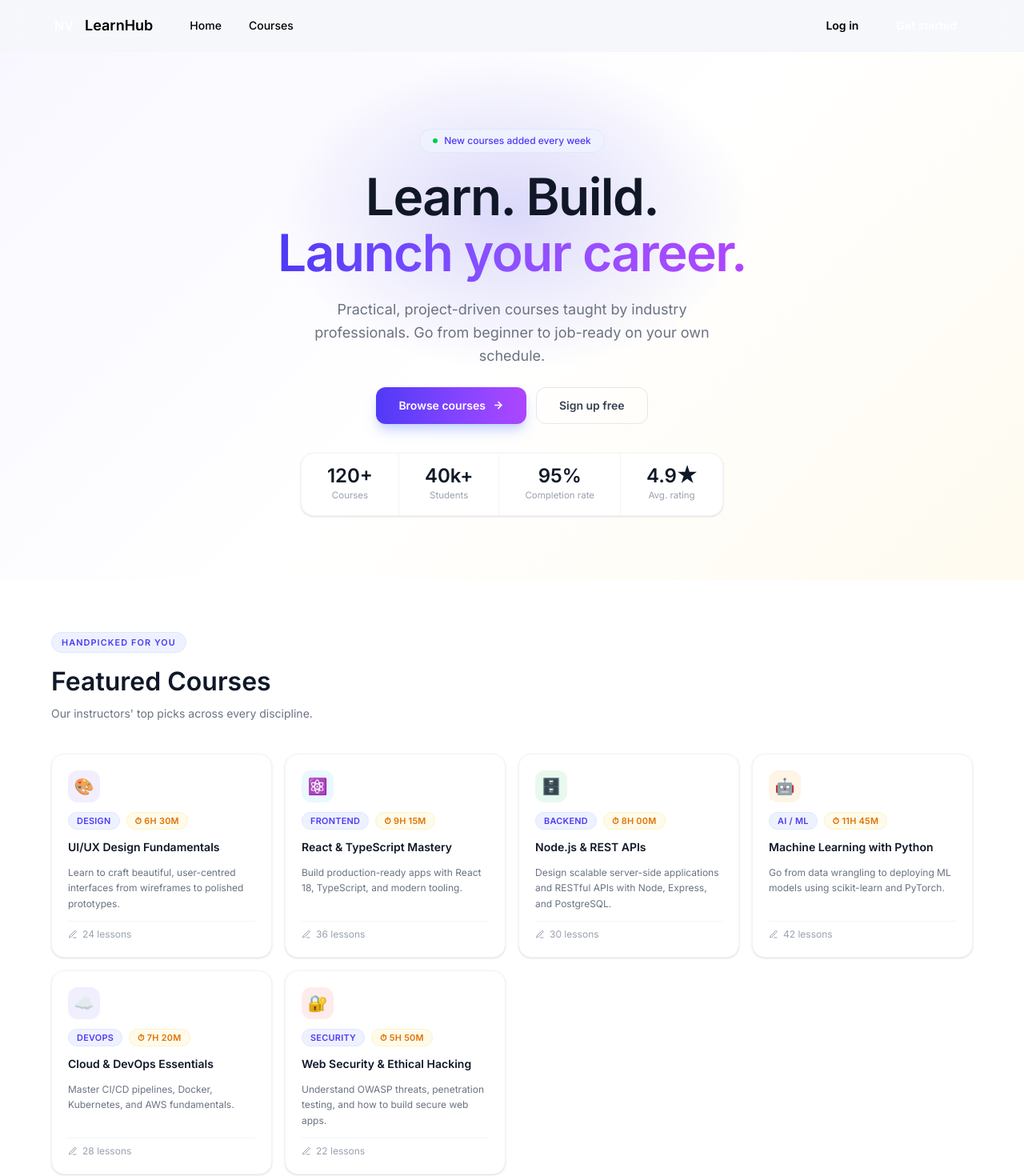
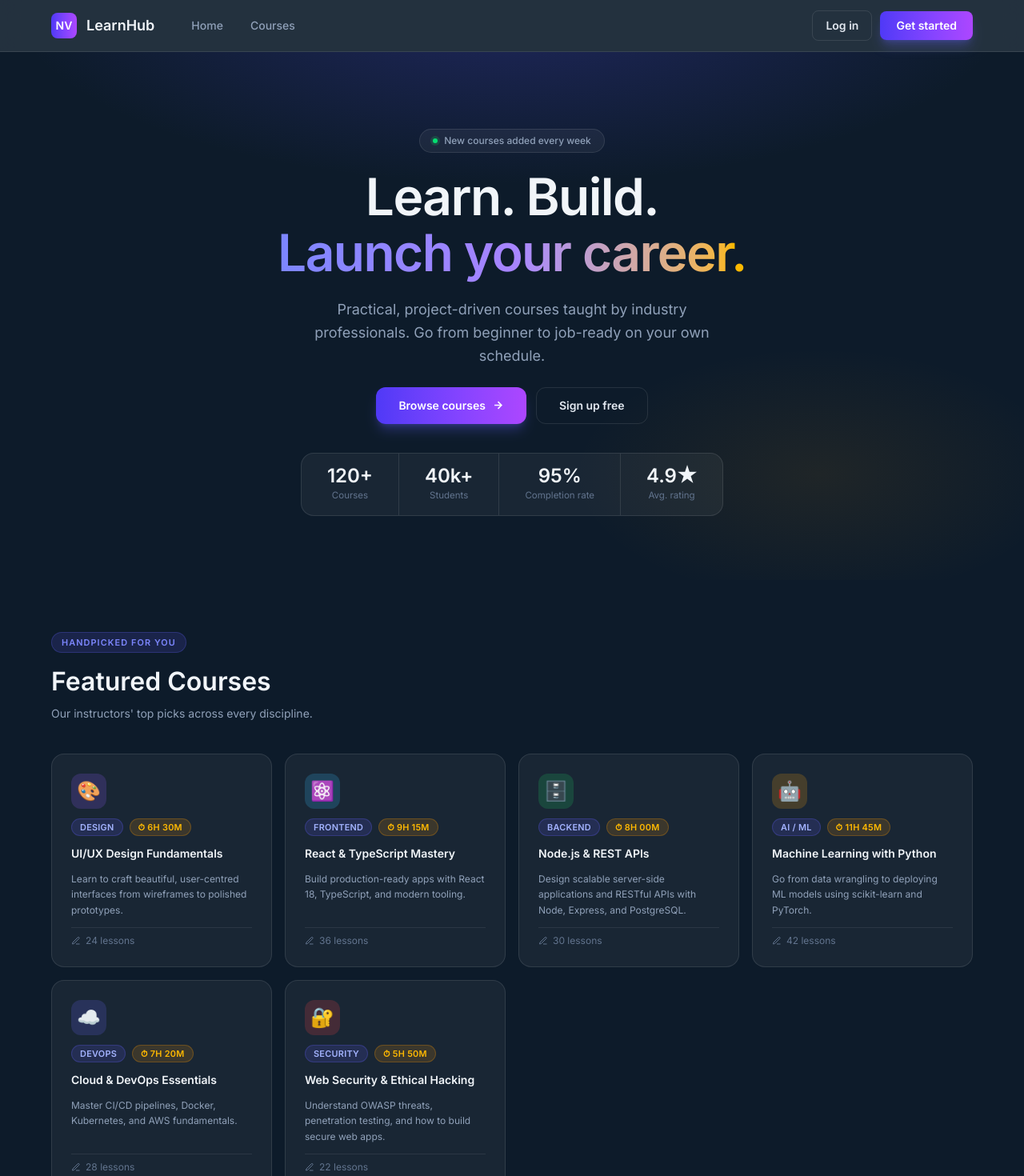
Before and after one commit to ReactCapstone/OnlineLearningPlatform_FE, a React (Vite) app: page /home in a window 1280 px wide. Shown: the top 1470 px of the page at 80% size. Built offline with nearby package versions, Linux system fonts and the light colour scheme.

Commit message:
upgraded login page and navbar to have dark theme

```diff
--- a/src/components/Navbar.tsx
+++ b/src/components/Navbar.tsx
@@ -10,15 +10,15 @@ export default function Navbar() {
   const [open, setOpen] = useState(false)
 
   return (
-    <header className="sticky top-0 z-100 bg-navy/85 backdrop-blur-md border-b border-white/8">
+    <header className="sticky top-0 z-50 bg-[#0D1B2A]/90 backdrop-blur-md border-b border-white/10" style={{ fontFamily: "'Inter', sans-serif" }}>
       <div className="max-w-[1200px] mx-auto px-6 h-16 flex items-center gap-8">
 
         {/* Logo */}
-        <Link to="/" className="flex items-center gap-1.5 shrink-0">
-          <span className="flex items-center justify-center w-8 h-8 bg-indigo text-white font-display font-extrabold text-base rounded-lg">
+        <Link to="/" className="flex items-center gap-2 shrink-0">
+          <span className="flex items-center justify-center w-8 h-8 bg-gradient-to-r from-indigo-600 to-purple-500 text-white font-extrabold text-sm rounded-lg">
             NV
           </span>
-          <span className="font-display font-bold text-lg text-white-soft ml-1">
+          <span className="font-bold text-lg text-slate-100 ml-1">
             LearnHub
           </span>
         </Link>
@@ -33,8 +33,8 @@ export default function Navbar() {
               className={({ isActive }) =>
                 `px-3.5 py-1.5 rounded-md text-sm font-medium transition-colors duration-150
                 ${isActive
-                  ? 'text-white-soft bg-white/8'
-                  : 'text-muted hover:text-white-soft hover:bg-white/6'
+                  ? 'text-slate-100 bg-white/10'
+                  : 'text-slate-400 hover:text-slate-100 hover:bg-white/6'
                 }`
               }
             >
@@ -47,13 +47,13 @@ export default function Navbar() {
         <div className="hidden md:flex items-center gap-2.5 ml-auto">
           <Link
             to="/login"
-            className="px-4 py-2 rounded-lg text-sm font-semibold text-white-soft border border-white/8 hover:border-white/30 hover:bg-white/5 transition-all duration-200"
+            className="px-4 py-2 rounded-lg text-sm font-semibold text-slate-200 border border-white/10 hover:border-white/30 hover:bg-white/5 transition-all duration-200"
           >
             Log in
           </Link>
           <Link
-            to="/profile"
-            className="px-5 py-2 rounded-lg text-sm font-semibold text-white bg-indigo hover:bg-indigo-light hover:-translate-y-px hover:shadow-lg hover:shadow-indigo/40 transition-all duration-200"
+            to="/register"
+            className="px-5 py-2 rounded-lg text-sm font-semibold text-white bg-gradient-to-r from-indigo-600 to-purple-500 hover:from-indigo-500 hover:to-purple-400 hover:-translate-y-px shadow-lg shadow-indigo-500/30 transition-all duration-200"
           >
             Get started
           </Link>
@@ -65,15 +65,15 @@ export default function Navbar() {
           onClick={() => setOpen(!open)}
           aria-label="Toggle menu"
         >
-          <span className={`block w-5.5 h-0.5 bg-white-soft rounded transition-all duration-200 ${open ? 'rotate-45 translate-y-2' : ''}`} />
-          <span className={`block w-5.5 h-0.5 bg-white-soft rounded transition-all duration-200 ${open ? 'opacity-0' : ''}`} />
-          <span className={`block w-5.5 h-0.5 bg-white-soft rounded transition-all duration-200 ${open ? '-rotate-45 -translate-y-2' : ''}`} />
+          <span className={`block w-5 h-0.5 bg-slate-200 rounded transition-all duration-200 ${open ? 'rotate-45 translate-y-2' : ''}`} />
+          <span className={`block w-5 h-0.5 bg-slate-200 rounded transition-all duration-200 ${open ? 'opacity-0' : ''}`} />
+          <span className={`block w-5 h-0.5 bg-slate-200 rounded transition-all duration-200 ${open ? '-rotate-45 -translate-y-2' : ''}`} />
         </button>
       </div>
 
       {/* Mobile drawer */}
       {open && (
-        <div className="md:hidden flex flex-col gap-1 px-6 pt-3 pb-5 border-t border-white/8">
+        <div className="md:hidden flex flex-col gap-1 px-6 pt-3 pb-5 border-t border-white/10 bg-[#0D1B2A]">
           {NAV_LINKS.map(({ to, label }) => (
             <NavLink
               key={to}
@@ -82,8 +82,8 @@ export default function Navbar() {
               className={({ isActive }) =>
                 `px-3.5 py-2.5 rounded-lg text-sm font-medium transition-colors duration-150
                 ${isActive
-                  ? 'text-white-soft bg-white/8'
-                  : 'text-muted hover:text-white-soft hover:bg-white/6'
+                  ? 'text-slate-100 bg-white/10'
+                  : 'text-slate-400 hover:text-slate-100 hover:bg-white/6'
                 }`
               }
               onClick={() => setOpen(false)}
@@ -94,14 +94,14 @@ export default function Navbar() {
           <div className="flex gap-2.5 mt-3">
             <Link
               to="/login"
-              className="px-4 py-2 rounded-lg text-sm font-semibold text-white-soft border border-white/8 hover:bg-white/5 transition-all duration-200"
+              className="px-4 py-2 rounded-lg text-sm font-semibold text-slate-200 border border-white/10 hover:bg-white/5 transition-all duration-200"
               onClick={() => setOpen(false)}
             >
               Log in
             </Link>
             <Link
-              to="/profile"
-              className="px-5 py-2 rounded-lg text-sm font-semibold text-white bg-indigo hover:bg-indigo-light transition-all duration-200"
+              to="/register"
+              className="px-5 py-2 rounded-lg text-sm font-semibold text-white bg-gradient-to-r from-indigo-600 to-purple-500 hover:from-indigo-500 hover:to-purple-400 transition-all duration-200"
               onClick={() => setOpen(false)}
             >
               Get started
--- a/src/pages/Home.tsx
+++ b/src/pages/Home.tsx
@@ -15,7 +15,7 @@ const FEATURED_COURSES: Course[] = [
   {
     id: 1,
     icon: '🎨',
-    iconBg: 'rgba(139,92,246,0.1)',
+    iconBg: 'rgba(139,92,246,0.2)',
     category: 'Design',
     title: 'UI/UX Design Fundamentals',
     description: 'Learn to craft beautiful, user-centred interfaces from wireframes to polished prototypes.',
@@ -25,7 +25,7 @@ const FEATURED_COURSES: Course[] = [
   {
     id: 2,
     icon: '⚛️',
-    iconBg: 'rgba(56,189,248,0.1)',
+    iconBg: 'rgba(56,189,248,0.2)',
     category: 'Frontend',
     title: 'React & TypeScript Mastery',
     description: 'Build production-ready apps with React 18, TypeScript, and modern tooling.',
@@ -35,7 +35,7 @@ const FEATURED_COURSES: Course[] = [
   {
     id: 3,
     icon: '🗄️',
-    iconBg: 'rgba(34,197,94,0.1)',
+    iconBg: 'rgba(34,197,94,0.2)',
     category: 'Backend',
     title: 'Node.js & REST APIs',
     description: 'Design scalable server-side applications and RESTful APIs with Node, Express, and PostgreSQL.',
@@ -45,7 +45,7 @@ const FEATURED_COURSES: Course[] = [
   {
     id: 4,
     icon: '🤖',
-    iconBg: 'rgba(245,158,11,0.1)',
+    iconBg: 'rgba(245,158,11,0.2)',
     category: 'AI / ML',
     title: 'Machine Learning with Python',
     description: 'Go from data wrangling to deploying ML models using scikit-learn and PyTorch.',
@@ -55,7 +55,7 @@ const FEATURED_COURSES: Course[] = [
   {
     id: 5,
     icon: '☁️',
-    iconBg: 'rgba(99,102,241,0.1)',
+    iconBg: 'rgba(99,102,241,0.2)',
     category: 'DevOps',
     title: 'Cloud & DevOps Essentials',
     description: 'Master CI/CD pipelines, Docker, Kubernetes, and AWS fundamentals.',
@@ -65,7 +65,7 @@ const FEATURED_COURSES: Course[] = [
   {
     id: 6,
     icon: '🔐',
-    iconBg: 'rgba(239,68,68,0.1)',
+    iconBg: 'rgba(239,68,68,0.2)',
     category: 'Security',
     title: 'Web Security & Ethical Hacking',
     description: 'Understand OWASP threats, penetration testing, and how to build secure web apps.',
@@ -78,7 +78,7 @@ const POPULAR_COURSES: Course[] = [
   {
     id: 7,
     icon: '📊',
-    iconBg: 'rgba(20,184,166,0.1)',
+    iconBg: 'rgba(20,184,166,0.2)',
     category: 'Data',
     title: 'Data Analysis with Pandas',
     description: 'Turn raw datasets into actionable insights using Python, Pandas, and Matplotlib.',
@@ -88,7 +88,7 @@ const POPULAR_COURSES: Course[] = [
   {
     id: 8,
     icon: '📱',
-    iconBg: 'rgba(236,72,153,0.1)',
+    iconBg: 'rgba(236,72,153,0.2)',
     category: 'Mobile',
     title: 'React Native: Mobile Apps',
     description: 'Build cross-platform iOS and Android apps with a single React Native codebase.',
@@ -98,7 +98,7 @@ const POPULAR_COURSES: Course[] = [
   {
     id: 9,
     icon: '🌐',
-    iconBg: 'rgba(251,146,60,0.1)',
+    iconBg: 'rgba(251,146,60,0.2)',
     category: 'Frontend',
     title: 'Modern CSS & Animations',
     description: 'Deep-dive into CSS Grid, custom properties, and scroll-driven animations.',
@@ -108,7 +108,7 @@ const POPULAR_COURSES: Course[] = [
   {
     id: 10,
     icon: '🧩',
-    iconBg: 'rgba(167,139,250,0.1)',
+    iconBg: 'rgba(167,139,250,0.2)',
     category: 'Algorithms',
     title: 'Data Structures & Algorithms',
     description: 'Crack technical interviews and level up your problem-solving with DSA in JavaScript.',
@@ -118,7 +118,7 @@ const POPULAR_COURSES: Course[] = [
   {
     id: 11,
     icon: '🛒',
-    iconBg: 'rgba(251,191,36,0.1)',
+    iconBg: 'rgba(251,191,36,0.2)',
     category: 'Fullstack',
     title: 'Build an E-Commerce App',
     description: 'A project-based course building a full-stack shop with Next.js, Prisma, and Stripe.',
@@ -128,7 +128,7 @@ const POPULAR_COURSES: Course[] = [
   {
     id: 12,
     icon: '🎙️',
-    iconBg: 'rgba(52,211,153,0.1)',
+    iconBg: 'rgba(52,211,153,0.2)',
     category: 'Soft Skills',
     title: 'Tech Communication & Writing',
     description: 'Write clear documentation, give compelling tech talks, and lead effective code reviews.',
@@ -140,36 +140,48 @@ const POPULAR_COURSES: Course[] = [
 const STATS = [
   { value: '120+', label: 'Courses' },
   { value: '40k+', label: 'Students' },
-  { value: '95%', label: 'Completion rate' },
+  { value: '95%',  label: 'Completion rate' },
   { value: '4.9★', label: 'Avg. rating' },
 ]
 
 function CourseCard({ course }: { course: Course }) {
   return (
-    <div className="flex flex-col gap-3 p-5 bg-white border border-gray-100 rounded-2xl shadow-sm hover:-translate-y-1 hover:shadow-md transition-all duration-200 cursor-default">
+    <div className="flex flex-col gap-3 p-6 bg-white/5 border border-white/10 rounded-2xl cursor-default transition-all duration-200 hover:-translate-y-1 hover:border-indigo-500/40 hover:shadow-xl hover:shadow-indigo-500/10">
       <div
-        className="w-10 h-10 rounded-xl flex items-center justify-center text-xl shrink-0"
+        className="w-11 h-11 rounded-xl flex items-center justify-center text-2xl shrink-0"
         style={{ background: course.iconBg }}
       >
         {course.icon}
       </div>
       <div className="flex items-center gap-2 flex-wrap">
-        <span className="text-[0.68rem] font-semibold tracking-wide uppercase px-2.5 py-0.5 rounded-full bg-indigo-50 text-indigo-600 border border-indigo-100">
+        <span className="text-[0.68rem] font-semibold tracking-wide uppercase px-2.5 py-0.5 rounded-full bg-indigo-500/15 text-indigo-300 border border-indigo-500/25">
           {course.category}
         </span>
-        <span className="text-[0.68rem] font-semibold tracking-wide uppercase px-2.5 py-0.5 rounded-full bg-amber-50 text-amber-600 border border-amber-100">
+        <span className="text-[0.68rem] font-semibold tracking-wide uppercase px-2.5 py-0.5 rounded-full bg-amber-500/15 text-amber-400 border border-amber-500/25">
           ⏱ {course.duration}
         </span>
       </div>
-      <h3 className="text-sm font-semibold text-gray-900 leading-snug">{course.title}</h3>
-      <p className="text-xs text-gray-500 leading-relaxed flex-1">{course.description}</p>
-      <div className="flex items-center gap-1.5 pt-2 border-t border-gray-100 text-xs text-gray-400">
+      <h3 className="text-sm font-semibold text-slate-100 leading-snug">{course.title}</h3>
+      <p className="text-xs text-slate-400 leading-relaxed flex-1">{course.description}</p>
+      <div className="flex items-center gap-1.5 pt-2 border-t border-white/8 text-xs text-slate-500">
         <svg width="12" height="12" viewBox="0 0 24 24" fill="none" stroke="currentColor" strokeWidth="2">
           <path d="M12 20h9M16.5 3.5a2.121 2.121 0 013 3L7 19l-4 1 1-4L16.5 3.5z"/>
         </svg>
         {course.lessons} lessons
       </div>
     </div>
+  )
+}
+
+function SectionLabel({ children, color = 'indigo' }: { children: string, color?: 'indigo' | 'purple' }) {
+  const styles = {
+    indigo: 'text-indigo-400 bg-indigo-500/15 border-indigo-500/25',
+    purple: 'text-purple-400 bg-purple-500/15 border-purple-500/25',
+  }
+  return (
+    <span className={`inline-block text-[0.68rem] font-semibold tracking-widest uppercase px-3 py-1 rounded-full border mb-3 ${styles[color]}`}>
+      {children}
+    </span>
   )
 }
 
@@ -181,38 +193,38 @@ const ArrowRight = () => (
 
 export default function Home() {
   return (
-    <div className="bg-white min-h-screen" style={{ fontFamily: "'Inter', sans-serif" }}>
+    <div className="bg-[#0D1B2A] min-h-screen text-slate-100" style={{ fontFamily: "'Inter', sans-serif" }}>
 
       {/* ── Hero ── */}
       <section
         className="relative overflow-hidden px-6 pt-24 pb-20 text-center"
         style={{
-          background: 'linear-gradient(135deg, #f8f7ff 0%, #fff 50%, #fffbf0 100%)',
+          background: `
+            radial-gradient(ellipse 70% 50% at 50% -10%, rgba(79,70,229,0.28) 0%, transparent 70%),
+            radial-gradient(ellipse 40% 40% at 80% 80%, rgba(245,158,11,0.08) 0%, transparent 60%),
+            #0D1B2A
+          `
         }}
       >
-        {/* Decorative blobs */}
-        <div className="absolute top-0 left-1/2 -translate-x-1/2 w-[600px] h-[400px] rounded-full opacity-20 pointer-events-none"
-          style={{ background: 'radial-gradient(ellipse, #4F46E5 0%, transparent 70%)' }} />
-
         <div className="relative max-w-[740px] mx-auto flex flex-col items-center gap-5">
 
           {/* Badge */}
-          <div className="inline-flex items-center gap-2 text-xs font-medium text-indigo-600 bg-indigo-50 border border-indigo-100 px-4 py-1.5 rounded-full">
-            <span className="w-1.5 h-1.5 bg-green-500 rounded-full animate-pulse" />
+          <div className="inline-flex items-center gap-2 text-xs font-medium text-slate-400 bg-white/5 border border-white/10 px-4 py-1.5 rounded-full">
+            <span className="w-1.5 h-1.5 bg-green-400 rounded-full animate-pulse shadow-[0_0_0_3px_rgba(34,197,94,0.2)]" />
             New courses added every week
           </div>
 
           {/* Heading */}
-          <h1 className="text-[clamp(2.4rem,6vw,4rem)] font-extrabold tracking-tight text-gray-900 leading-[1.1]">
+          <h1 className="text-[clamp(2.4rem,6vw,4rem)] font-extrabold tracking-tight text-slate-100 leading-[1.1]">
             Learn. Build.
             <br />
-            <span className="bg-gradient-to-r from-indigo-600 via-violet-500 to-purple-500 bg-clip-text text-transparent">
+            <span className="bg-gradient-to-r from-indigo-400 via-violet-400 to-amber-400 bg-clip-text text-transparent">
               Launch your career.
             </span>
           </h1>
 
           {/* Subheading */}
-          <p className="text-lg text-gray-500 max-w-[520px] leading-relaxed">
+          <p className="text-lg text-slate-400 max-w-[520px] leading-relaxed">
             Practical, project-driven courses taught by industry professionals.
             Go from beginner to job-ready on your own schedule.
           </p>
@@ -221,27 +233,27 @@ export default function Home() {
           <div className="flex gap-3 flex-wrap justify-center mt-1">
             <Link
               to="/courses"
-              className="inline-flex items-center gap-2 px-7 py-3 rounded-xl text-sm font-semibold text-white bg-gradient-to-r from-indigo-600 to-purple-500 hover:from-indigo-500 hover:to-purple-400 hover:-translate-y-px shadow-lg shadow-indigo-200 transition-all duration-200"
+              className="inline-flex items-center gap-2 px-7 py-3 rounded-xl text-sm font-semibold text-white bg-gradient-to-r from-indigo-600 to-purple-500 hover:from-indigo-500 hover:to-purple-400 hover:-translate-y-px shadow-lg shadow-indigo-500/30 transition-all duration-200"
             >
               Browse courses <ArrowRight />
             </Link>
             <Link
               to="/register"
-              className="inline-flex items-center gap-2 px-7 py-3 rounded-xl text-sm font-semibold text-gray-700 border border-gray-200 hover:border-gray-300 hover:bg-gray-50 transition-all duration-200"
+              className="inline-flex items-center gap-2 px-7 py-3 rounded-xl text-sm font-semibold text-slate-200 border border-white/10 hover:border-white/25 hover:bg-white/5 transition-all duration-200"
             >
               Sign up free
             </Link>
           </div>
 
           {/* Stats bar */}
-          <div className="flex bg-white border border-gray-100 rounded-2xl overflow-hidden shadow-sm mt-4">
+          <div className="flex bg-white/5 border border-white/10 rounded-2xl overflow-hidden mt-4">
             {STATS.map(({ value, label }, i) => (
               <div
                 key={label}
-                className={`flex flex-col items-center px-8 py-4 ${i < STATS.length - 1 ? 'border-r border-gray-100' : ''}`}
+                className={`flex flex-col items-center px-8 py-4 ${i < STATS.length - 1 ? 'border-r border-white/10' : ''}`}
               >
-                <span className="text-2xl font-bold text-gray-900 leading-none">{value}</span>
-                <span className="text-[0.72rem] text-gray-400 mt-1">{label}</span>
+                <span className="text-2xl font-bold text-slate-100 leading-none">{value}</span>
+                <span className="text-[0.72rem] text-slate-500 mt-1">{label}</span>
               </div>
             ))}
           </div>
@@ -251,11 +263,9 @@ export default function Home() {
 
       {/* ── Featured Courses ── */}
       <section className="max-w-[1200px] mx-auto px-6 py-16">
-        <span className="inline-block text-[0.68rem] font-semibold tracking-widest uppercase text-indigo-600 bg-indigo-50 border border-indigo-100 px-3 py-1 rounded-full mb-3">
-          Handpicked for you
-        </span>
-        <h2 className="text-[clamp(1.5rem,3vw,2rem)] font-bold text-gray-900 mb-1.5">Featured Courses</h2>
-        <p className="text-sm text-gray-500 mb-10">Our instructors' top picks across every discipline.</p>
+        <SectionLabel color="indigo">Handpicked for you</SectionLabel>
+        <h2 className="text-[clamp(1.5rem,3vw,2rem)] font-bold text-slate-100 mb-1.5">Featured Courses</h2>
+        <p className="text-sm text-slate-400 mb-10">Our instructors' top picks across every discipline.</p>
         <div className="grid grid-cols-[repeat(auto-fill,minmax(260px,1fr))] gap-4">
           {FEATURED_COURSES.map(course => (
             <CourseCard key={course.id} course={course} />
@@ -263,15 +273,13 @@ export default function Home() {
         </div>
       </section>
 
-      <div className="h-px bg-gray-100 max-w-[1200px] mx-auto" />
+      <div className="h-px bg-white/8 max-w-[1200px] mx-auto" />
 
       {/* ── Popular Courses ── */}
       <section className="max-w-[1200px] mx-auto px-6 py-16">
-        <span className="inline-block text-[0.68rem] font-semibold tracking-widest uppercase text-purple-600 bg-purple-50 border border-purple-100 px-3 py-1 rounded-full mb-3">
-          Trending now
-        </span>
-        <h2 className="text-[clamp(1.5rem,3vw,2rem)] font-bold text-gray-900 mb-1.5">Most Popular</h2>
-        <p className="text-sm text-gray-500 mb-10">The courses learners keep coming back to.</p>
+        <SectionLabel color="purple">Trending now</SectionLabel>
+        <h2 className="text-[clamp(1.5rem,3vw,2rem)] font-bold text-slate-100 mb-1.5">Most Popular</h2>
+        <p className="text-sm text-slate-400 mb-10">The courses learners keep coming back to.</p>
         <div className="grid grid-cols-[repeat(auto-fill,minmax(260px,1fr))] gap-4">
           {POPULAR_COURSES.map(course => (
             <CourseCard key={course.id} course={course} />
@@ -280,17 +288,20 @@ export default function Home() {
       </section>
 
       {/* ── CTA Banner ── */}
-      <section className="px-6 py-16 bg-gradient-to-r from-indigo-600 to-purple-500 mt-8">
+      <section
+        className="px-6 py-16 mt-8 border-t border-white/8"
+        style={{ background: 'linear-gradient(135deg, rgba(79,70,229,0.15) 0%, rgba(168,85,247,0.08) 100%)' }}
+      >
         <div className="max-w-[560px] mx-auto text-center flex flex-col items-center gap-4">
-          <h2 className="text-[clamp(1.5rem,3vw,2rem)] font-bold text-white">
+          <h2 className="text-[clamp(1.5rem,3vw,2rem)] font-bold text-slate-100">
             Ready to start learning?
           </h2>
-          <p className="text-sm text-indigo-100">
+          <p className="text-sm text-slate-400">
             Join thousands of students already growing with Learnify.
           </p>
           <Link
             to="/courses"
-            className="inline-flex items-center gap-2 px-7 py-3 rounded-xl text-sm font-semibold text-indigo-600 bg-white hover:bg-indigo-50 hover:-translate-y-px shadow-lg transition-all duration-200 mt-1"
+            className="inline-flex items-center gap-2 px-7 py-3 rounded-xl text-sm font-semibold text-white bg-gradient-to-r from-indigo-600 to-purple-500 hover:from-indigo-500 hover:to-purple-400 hover:-translate-y-px shadow-lg shadow-indigo-500/30 transition-all duration-200 mt-1"
           >
             View all courses <ArrowRight />
           </Link>
```
Also changed, not shown: src/pages/Login.tsx (+10 -10 lines).
